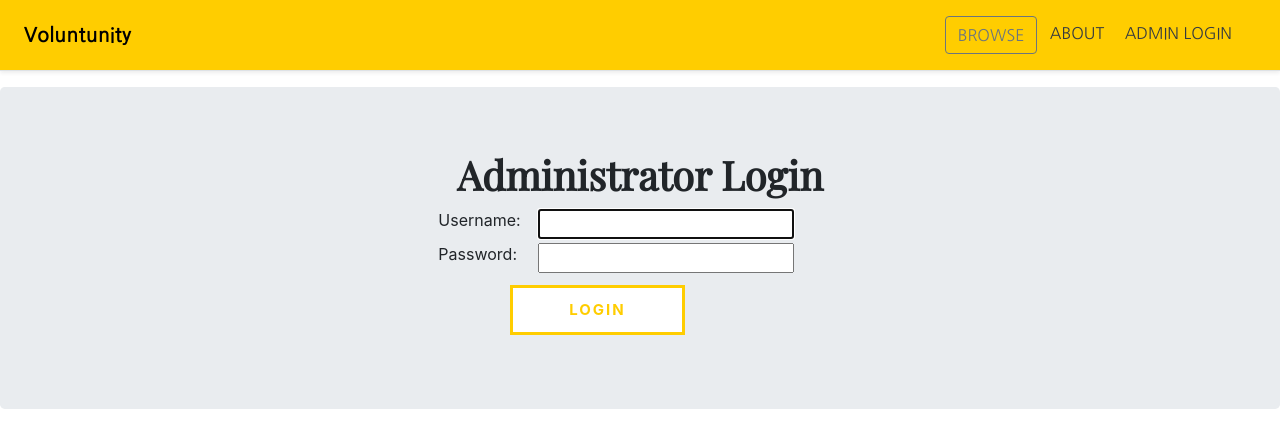
After one commit to leg2015/CSCapstone19Volunteers, a Django app: page /login/ in a window 1280 px wide. The commit adds this page. Shown: the top 448 px of the page. Run offline with Django 3.2, Linux system fonts and the light colour scheme; some libraries are stand-ins or nearby versions.

Commit message:
custom login page

```diff
--- a/capstone19/settings.py
+++ b/capstone19/settings.py
@@ -163,3 +163,4 @@ USE_TZ = True
 STATIC_ROOT = 'static'
 STATIC_URL = '/static/'
 LOGOUT_REDIRECT_URL = 'logout'
+LOGIN_REDIRECT_URL = '/admin'
--- a/capstone19/urls.py
+++ b/capstone19/urls.py
@@ -14,10 +14,12 @@ Including another URLconf
     2. Add a URL to urlpatterns:  path('blog/', include('blog.urls'))
 """
 from django.contrib import admin
+from django.contrib.auth import views as auth_views
 from django.urls import path
 from django.conf.urls import url, include
 
 urlpatterns = [
+    url(r'^login/$', auth_views.LoginView.as_view()),
     path('admin/', admin.site.urls), # include admin path
     url(r'^volDB/', include('volDB.urls')),
     path('', include('volDB.urls')) # include path to volDB urls
--- a/volDB/templates/base.html
+++ b/volDB/templates/base.html
@@ -26,7 +26,7 @@
     <nav class="my-2 my-md-0 mr-md-3">
       <a class="btn btn-outline-secondary" href="{% url 'results' %}">BROWSE</a>
       <a class="p-2 text-dark" href="#">ABOUT</a> <!-- use AJAX to load in about page? use pop-up? -->
-      <a class="p-2 text-dark" href="{% url 'admin:index' %}">ADMIN LOGIN</a>
+      <a class="p-2 text-dark" href="{% url 'login' %}">ADMIN LOGIN</a>
     </nav>
   </div>
 
--- /dev/null
+++ b/volDB/templates/registration/login.html
@@ -0,0 +1,40 @@
+{% extends "base.html" %}
+
+{% block content %}
+
+{% if form.errors %}
+<p>Your username and password didn't match. Please try again.</p>
+{% endif %}
+
+{% if next %}
+    {% if user.is_authenticated %}
+    <p>Your account doesn't have access to this page. To proceed,
+    please login with an account that has access.</p>
+    {% else %}
+    <p>Please login to see this page.</p>
+    {% endif %}
+{% endif %}
+<div class="jumbotron">
+    <div class="container col-sm-12 col-md-7" style="width: 100%">
+        <h1 class="jumbotron-heading" style="text-align: center">Administrator Login</h1>
+    </div>
+    <form method="post" action="{% url 'login' %}">
+    {% csrf_token %}
+    <table class="container col-sm-12 col-md-4">
+    <tr>
+        <td>{{ form.username.label_tag }}</td>
+        <td>{{ form.username }}</td>
+    </tr>
+    <tr>
+        <td>{{ form.password.label_tag }}</td>
+        <td>{{ form.password }}</td>
+    </tr>
+    </table>
+    <div class="container col-sm-12 col-md-3" style="width: 100%">
+        <button type="submit" class="fill"><span>LOGIN</span></button>
+    </div>
+    <input type="hidden" name="next" value="{{ next }}">
+    </form>
+</div>
+
+{% endblock %}
--- a/volDB/templates/registration/logout.html
+++ b/volDB/templates/registration/logout.html
@@ -5,7 +5,7 @@
     <section class="jumbotron text-center">
       <div class="container">
         <h1 class="jumbotron-heading">You have been successfully logged out!</h1>
-        <a href="{% url 'admin:index' %}"><button type="submit" class="fill"><span>LOGIN</span></button></a>
+        <a href="{% url 'login' %}"><button type="submit" class="fill"><span>LOGIN</span></button></a>
         <a href="{% url 'index' %}"><button type="submit" class="fill"><span>HOME</span></button></a>
       </div>
     </section>
--- a/volDB/urls.py
+++ b/volDB/urls.py
@@ -1,4 +1,5 @@
 from django.conf.urls import url
+from django.contrib.auth import views as auth_views
 from . import views
 
 # url patterns list:
@@ -6,5 +7,6 @@ from . import views
 urlpatterns = [
   url(r'^$', views.index, name = 'index'),
   url('results', views.results, name = 'results'), # create url path to results page
-  url(r'^logout/$', views.logout, name='logout') # creatue url path to logout page
+  url(r'^logout/$', views.logout, name='logout'), # creatue url path to logout page
+  url(r'^login/$', views.login, name='login'),
 ]
```
